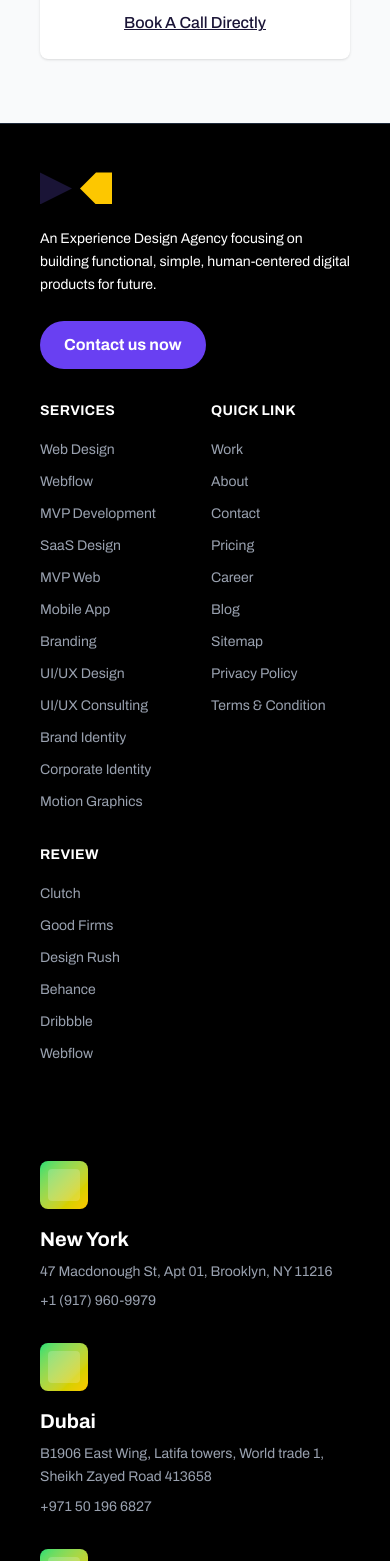
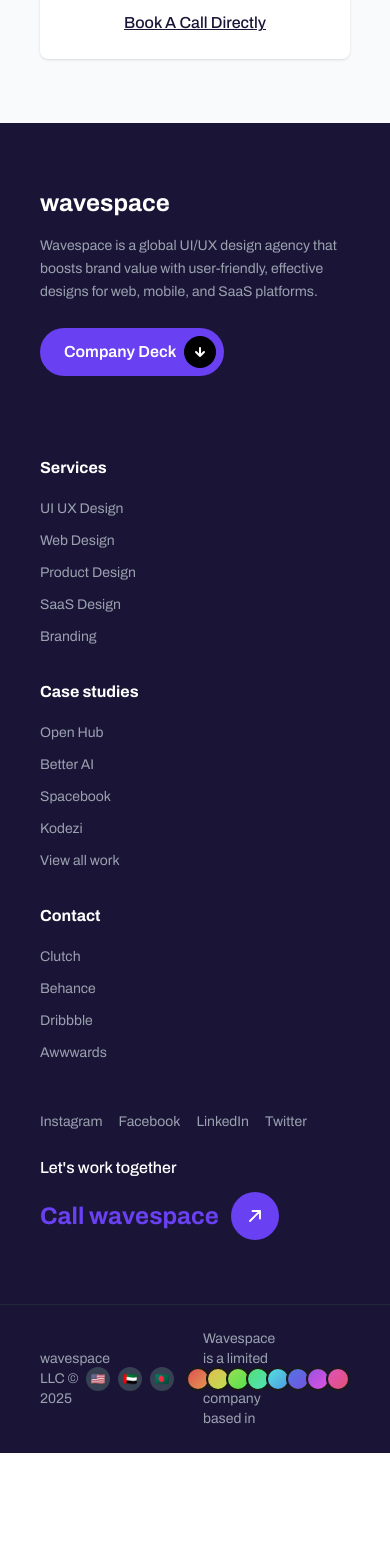
Before and after one commit to Joy773/Graphilence-Portfolio-Payment-App, a Next.js app in the folder my-app/: page / in a window 390 px wide. Shown: the part 7887-9448 px from the top of the page. After the commit the page ends 9340 px from the top, so only its background shows below. Built offline with nearby package versions, Linux system fonts and the light colour scheme.

Commit message:
Latest Commit

```diff
--- a/my-app/src/Components/Footer.tsx
+++ b/my-app/src/Components/Footer.tsx
@@ -4,90 +4,70 @@ import React from 'react';
 import Link from 'next/link';
 
 const Footer = () => {
-  const services = [
+  const servicesLeft = [
+    "UI UX Design",
     "Web Design",
-    "Webflow",
-    "MVP Development",
+    "Product Design",
     "SaaS Design",
-    "MVP Web",
-    "Mobile App",
-    "Branding",
-    "UI/UX Design",
-    "UI/UX Consulting",
-    "Brand Identity",
-    "Corporate Identity",
-    "Motion Graphics"
+    "Branding"
   ];
 
-  const quickLinks = [
-    "Work",
-    "About",
-    "Contact",
-    "Pricing",
-    "Career",
-    "Blog",
-    "Sitemap",
-    "Privacy Policy",
-    "Terms & Condition"
+
+
+  const caseStudies = [
+    "Open Hub",
+    "Better AI",
+    "Spacebook",
+    "Kodezi",
+    "View all work"
   ];
 
-  const reviews = [
+  const contact = [
     "Clutch",
-    "Good Firms",
-    "Design Rush",
     "Behance",
     "Dribbble",
-    "Webflow"
+    "Awwwards"
   ];
 
   return (
-    <footer className="bg-black text-white border-t border-gray-800 -mx-10 lg:-mx-20">
-      <div className="px-10 lg:px-20 py-12 lg:py-16">
-        <div className="grid grid-cols-1 lg:grid-cols-2 gap-8 lg:gap-12">
-          {/* Left Side - Company Info and CTA */}
-          <div className="flex flex-col">
+    <footer className="bg-midnight-monarch text-white w-screen relative" style={{ marginLeft: 'calc(-50vw + 50%)', marginRight: 'calc(-50vw + 50%)', width: '100vw', maxWidth: '100vw' }}>
+      <div className="px-10 lg:px-20 py-16 lg:py-20">
+        <div className="grid grid-cols-1 lg:grid-cols-12 gap-12 lg:gap-16">
+          {/* Left Section - Company Info */}
+          <div className="lg:col-span-4 flex flex-col">
             {/* Logo */}
-            <div className="flex items-center mb-6">
-              <div
-                className="w-8 h-8 bg-midnight-monarch mr-2"
-                style={{
-                  clipPath: 'polygon(0% 0%, 0% 100%, 100% 50%)'
-                }}
-              ></div>
-              <div
-                className="w-8 h-8 bg-yellow-400"
-                style={{
-                  clipPath: 'polygon(0% 50%, 50% 0%, 100% 0%, 100% 100%, 50% 100%)'
-                }}
-              ></div>
-            </div>
+            <h2 className="text-white font-bold text-2xl lg:text-3xl mb-4">
+              wavespace
+            </h2>
 
             {/* Company Description */}
-            <div className='lg:w-2/3'>
-              <p className="text-white mb-6 text-sm lg:text-base leading-relaxed">
-                An Experience Design Agency focusing on building functional, simple, human-centered digital products for future.
-              </p>
-            </div>
+            <p className="text-gray-400 text-sm lg:text-base leading-relaxed mb-6 lg:mb-8 max-w-md">
+              Wavespace is a global UI/UX design agency that boosts brand value with user-friendly, effective designs for web, mobile, and SaaS platforms.
+            </p>
 
-
-            {/* Contact Button */}
-            <div>
-            <button className="bg-purplish-blue cursor-pointer text-white font-bold rounded-full py-3 px-6">
-              Contact us now
-            </button>
+            {/* Company Deck Button */}
+            <div className="mb-8 lg:mb-12">
+              <button className="group relative bg-purplish-blue text-white font-semibold rounded-full py-3 px-6 pr-12 flex items-center gap-3 hover:opacity-90 transition-opacity">
+                <span>Company Deck</span>
+                <div className="absolute right-2 w-8 h-8 bg-black rounded-full flex items-center justify-center">
+                  <svg width="16" height="16" viewBox="0 0 16 16" fill="none" xmlns="http://www.w3.org/2000/svg">
+                    <path d="M8 4V12M4 8L8 12L12 8" stroke="white" strokeWidth="2" strokeLinecap="round" strokeLinejoin="round" />
+                  </svg>
+                </div>
+              </button>
             </div>
 
           </div>
 
-          {/* Right Side - SERVICES, QUICK LINK, and REVIEW */}
-          <div className="grid grid-cols-2 md:grid-cols-3 gap-8 lg:gap-12">
-            {/* SERVICES Section */}
+          {/* Middle Section - Navigation Links */}
+          <div className="lg:col-span-8 grid grid-cols-1 md:grid-cols-3 gap-8 lg:gap-12">
+            {/* Services Column */}
             <div className="flex flex-col">
-              <h3 className="text-white font-bold text-sm uppercase mb-4 tracking-wide">
-                SERVICES
+              <h3 className="text-white font-bold text-base mb-4">
+                Services
               </h3>
               <ul className="flex flex-col gap-2">
-                {services.map((service, index) => (
+                {servicesLeft.map((service, index) => (
                   <li key={index}>
                     <Link href="#" className="text-gray-400 hover:text-white text-sm transition-colors">
                       {service}
@@ -97,140 +77,114 @@ const Footer = () => {
               </ul>
             </div>
 
-            {/* QUICK LINK Section */}
+            {/* Case studies Column */}
             <div className="flex flex-col">
-              <h3 className="text-white font-bold text-sm uppercase mb-4 tracking-wide">
-                QUICK LINK
+              <h3 className="text-white font-bold text-base mb-4">
+                Case studies
               </h3>
               <ul className="flex flex-col gap-2">
-                {quickLinks.map((link, index) => (
+                {caseStudies.map((study, index) => (
                   <li key={index}>
                     <Link href="#" className="text-gray-400 hover:text-white text-sm transition-colors">
-                      {link}
+                      {study}
                     </Link>
                   </li>
                 ))}
               </ul>
             </div>
 
-            {/* REVIEW Section */}
+            {/* Contact Column */}
             <div className="flex flex-col">
-              <h3 className="text-white font-bold text-sm uppercase mb-4 tracking-wide">
-                REVIEW
+              <h3 className="text-white font-bold text-base mb-4">
+                Contact
               </h3>
               <ul className="flex flex-col gap-2">
-                {reviews.map((review, index) => (
+                {contact.map((item, index) => (
                   <li key={index}>
                     <Link href="#" className="text-gray-400 hover:text-white text-sm transition-colors">
-                      {review}
+                      {item}
                     </Link>
                   </li>
                 ))}
               </ul>
             </div>
           </div>
+
+        </div>
+
+        {/* Social Media and CTA Section */}
+        <div className="mt-12 lg:mt-16 flex flex-col lg:flex-row justify-between items-start lg:items-center gap-6">
+          {/* Social Media Links */}
+          <div className="flex items-center gap-4 lg:gap-6">
+            <Link href="#" className="text-gray-400 hover:text-white text-sm transition-colors">
+              Instagram
+            </Link>
+            <Link href="#" className="text-gray-400 hover:text-white text-sm transition-colors">
+              Facebook
+            </Link>
+            <Link href="#" className="text-gray-400 hover:text-white text-sm transition-colors">
+              LinkedIn
+            </Link>
+            <Link href="#" className="text-gray-400 hover:text-white text-sm transition-colors">
+              Twitter
+            </Link>
+          </div>
+
+          {/* CTA Section */}
+          <div className="flex flex-col items-start lg:items-end">
+            <h3 className="text-white font-medium text-base mb-3">
+              Let's work together
+            </h3>
+            <div className="flex items-center gap-3 group cursor-pointer">
+              <span className="text-purplish-blue font-bold text-2xl lg:text-3xl whitespace-nowrap">
+                Call wavespace
+              </span>
+              <div className="w-12 h-12 bg-purplish-blue rounded-full flex items-center justify-center group-hover:opacity-90 transition-colors flex-shrink-0">
+                <svg width="20" height="20" viewBox="0 0 16 16" fill="none" xmlns="http://www.w3.org/2000/svg">
+                  <path d="M4 12L12 4M12 4H6M12 4V10" stroke="white" strokeWidth="1.5" strokeLinecap="round" strokeLinejoin="round" />
+                </svg>
+              </div>
+            </div>
+          </div>
         </div>
       </div>
 
-      {/* Office Locations Section */}
-      <div className="bg-black text-white px-10 lg:px-20 py-12 lg:py-16">
-        <div className="grid grid-cols-1 md:grid-cols-2 lg:grid-cols-3 xl:grid-cols-6 gap-8 lg:gap-6">
-          {[
-            {
-              city: "New York",
-              address: "47 Macdonough St, Apt 01, Brooklyn, NY 11216",
-              phone: "+1 (917) 960-9979",
-            },
-            {
-              city: "Dubai",
-              address: "B1906 East Wing, Latifa towers, World trade 1, Sheikh Zayed Road 413658",
-              phone: "+971 50 196 6827",
-            },
-            {
-              city: "Berlin",
-              address: "Reuterstr. 23, 12043 Berlin, Germany",
-              phone: "+49 1511 000 3257",
-            },
-            {
-              city: "KSA",
-              address: "4194 Bir Al Mahallat, Al Wisham, Riyadh 12741, Saudi Arabia",
-              phone: "+966 53 138 2220",
-            },
-            {
-              city: "London",
-              address: "19-21 Mortimer St, London W1T 3JE, United Kingdom",
-              phone: "+44 7441 921 927",
-            },
-            {
-              city: "Dhaka",
-              address: "Joypurhat Tower, Level- 06, Block F, Main Road, Dhaka - 1219",
-              phone: "+8801630-253650",
-            },
-          ].map((office, index) => (
-            <div key={index} className="flex flex-col">
-              {/* Gradient Icon */}
-              <div className="w-12 h-12 mb-4 rounded-lg bg-gradient-to-br from-green-400 to-yellow-400 flex items-center justify-center">
-                <div className="w-8 h-8 bg-white/20 rounded"></div>
-              </div>
-
-              {/* City Name */}
-              <h3 className="text-xl lg:text-2xl font-bold mb-2 text-white">
-                {office.city}
-              </h3>
-
-              {/* Address */}
-              <p className="text-gray-400 text-sm mb-2 leading-relaxed">
-                {office.address}
-              </p>
-
-              {/* Phone */}
-              <p className="text-gray-400 text-sm">
-                {office.phone}
-              </p>
-            </div>
-          ))}
-        </div>
-      </div>
-
-      {/* Footer Bar */}
-      <div className="bg-black text-white px-10 lg:px-20 py-6 border-t border-gray-800">
-        <div className="flex flex-col lg:flex-row justify-between items-center gap-6">
-          {/* Company Deck */}
-          <div className="flex items-center gap-3">
-            <div className="w-10 h-10 bg-purplish-blue rounded-full flex items-center justify-center cursor-pointer">
-              <svg width="16" height="16" viewBox="0 0 16 16" fill="none" xmlns="http://www.w3.org/2000/svg">
-                <path d="M8 4V12M4 8L8 12L12 8" stroke="#1A1436" strokeWidth="2" strokeLinecap="round" strokeLinejoin="round" />
-              </svg>
-            </div>
-            <div>
-              <p className="text-white font-medium">Company Deck</p>
-              <p className="text-gray-400 text-xs">PDF, 3 MB</p>
-            </div>
+      {/* Bottom Section - Copyright and Legal */}
+      <div className="border-t border-gray-800 px-10 lg:px-20 py-6 w-full bg-midnight-monarch">
+        <div className="grid grid-cols-4 gap-4 items-center">
+          {/* Column 1 - Copyright */}
+          <div className="text-gray-400 text-sm">
+            wavespace LLC © 2025
           </div>
 
-          {/* Copyright */}
-          <div className="text-gray-400 text-sm text-center">
-            © 2021-2025, Musemind Agency | All Rights Reserved.
+          {/* Column 2 - Empty or spacing */}
+          <div></div>
+
+          {/* Column 3 - Location Text */}
+          <div className="text-gray-400 text-sm">
+            Wavespace is a limited liability company based in
           </div>
 
-          {/* Social Media Links */}
-          <div className="flex items-center gap-3">
-            {[
-              { name: "Facebook", icon: "f" },
-              { name: "LinkedIn", icon: "in" },
-              { name: "YouTube", icon: "▶" },
-              { name: "X", icon: "X" },
-              { name: "Instagram", icon: "📷" },
-            ].map((social, index) => (
-              <Link
-                key={index}
-                href="#"
-                className="w-10 h-10 bg-gray-800 rounded-full flex items-center justify-center hover:bg-gray-700 transition-colors"
-                aria-label={social.name}
-              >
-                <span className="text-white text-sm font-semibold">{social.icon}</span>
-              </Link>
-            ))}
+          {/* Column 4 - Flags and Profile Icons */}
+          <div className="flex items-center gap-3 justify-end">
+            {/* Flag Icons */}
+            <div className="flex items-center gap-2">
+              <div className="w-6 h-6 rounded-full bg-gray-700 flex items-center justify-center text-xs">🇺🇸</div>
+              <div className="w-6 h-6 rounded-full bg-gray-700 flex items-center justify-center text-xs">🇦🇪</div>
+              <div className="w-6 h-6 rounded-full bg-gray-700 flex items-center justify-center text-xs">🇧🇩</div>
+            </div>
+            {/* Profile Icons */}
+            <div className="flex items-center gap-1">
+              {[...Array(8)].map((_, index) => (
+                <div
+                  key={index}
+                  className="w-6 h-6 rounded-full bg-gray-700 border-2 border-[#1A1A1A] -ml-2 first:ml-0"
+                  style={{
+                    background: `linear-gradient(135deg, hsl(${index * 45}, 70%, 60%), hsl(${index * 45 + 30}, 70%, 60%))`
+                  }}
+                />
+              ))}
+            </div>
           </div>
         </div>
       </div>
```
